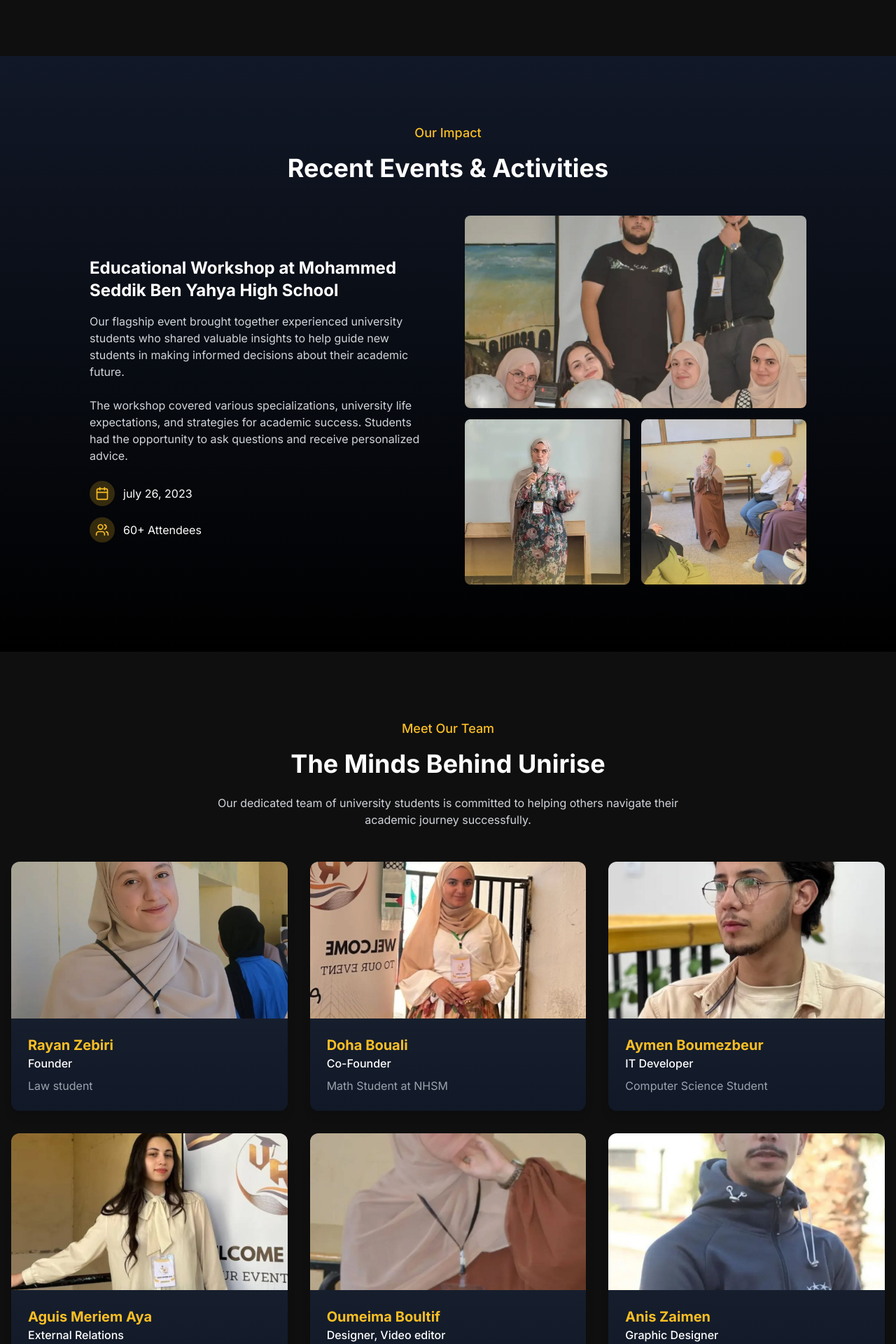
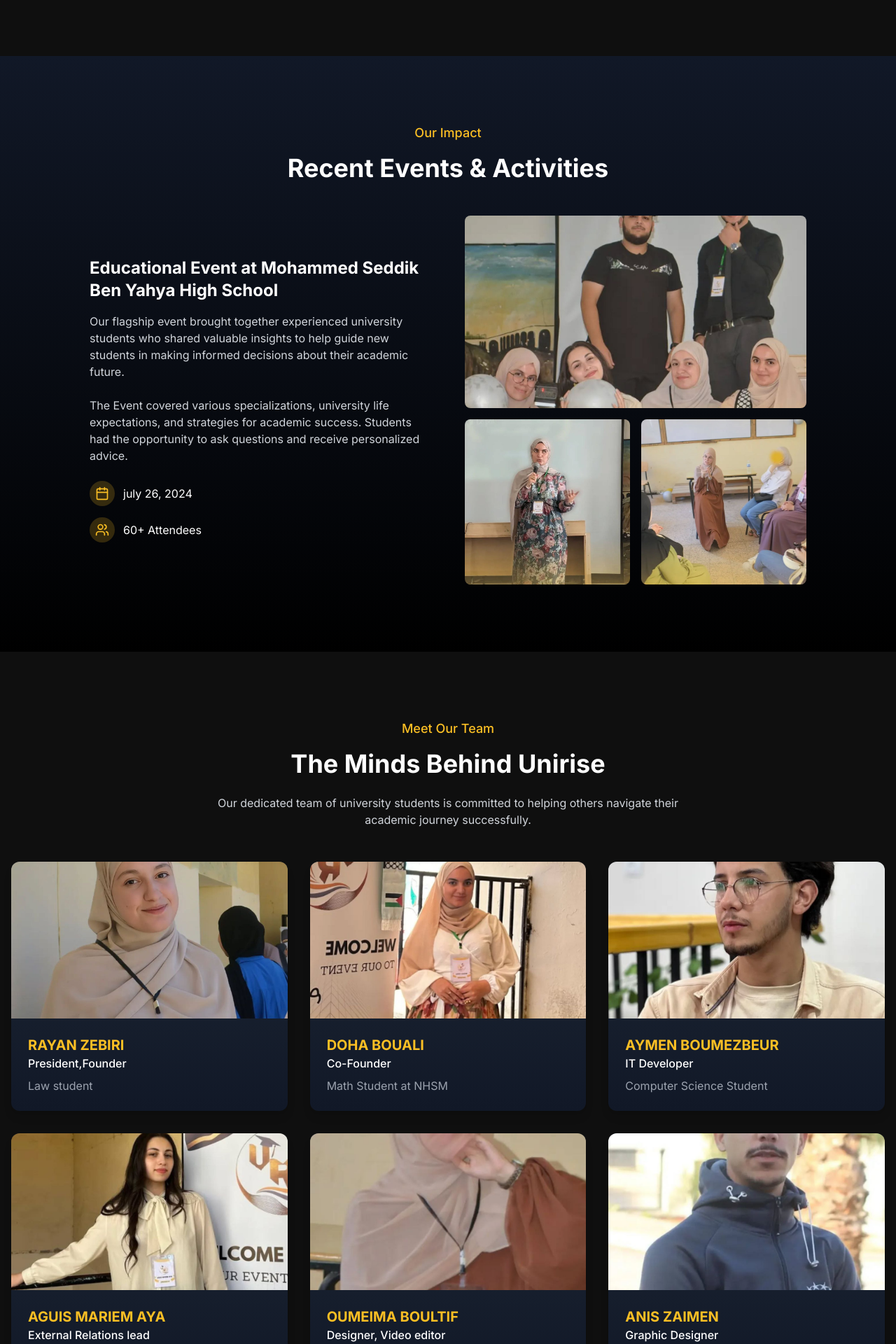
Before and after one commit to minou2442/unirise, a React (Vite) app: page / in a window 1280 px wide. Shown: the part 1656-3576 px from the top of the page at 70% size. Built offline with nearby package versions, Linux system fonts and the light colour scheme.

Commit message:
Update UniriseHomePage.tsx

```diff
--- a/src/pages/UniriseHomePage.tsx
+++ b/src/pages/UniriseHomePage.tsx
@@ -74,36 +74,36 @@ export default function UniriseHomePage() {
 
   const teamMembers: TeamMember[] = [
     {
-      name: "Rayan Zebiri",
-      role: "Founder",
+      name: "RAYAN ZEBIRI",
+      role: "President,Founder",
       desc: "Law student",
       image: rayan
     },
     {
-      name: "Doha Bouali",
+      name: "DOHA BOUALI",
       role: "Co-Founder",
       desc: "Math Student at NHSM",
      image: doha  },
     {
-      name: "Aymen Boumezbeur",
+      name: "AYMEN BOUMEZBEUR",
       role: "IT Developer",
       desc: "Computer Science Student",
       image: me
     },
     {
-      name: "Aguis Meriem Aya",
-      role: "External Relations",
+      name: "AGUIS MARIEM AYA",
+      role: "External Relations lead",
       desc: "Marketing student",
       image: mariam
     },
     {
-      name: "Oumeima Boultif",
+      name: "OUMEIMA BOULTIF",
       role: "Designer, Video editor",
       desc: "Civil Engineering Student",
       image:oum
     },
     {
-      name: "Anis Zaimen",
+      name: "ANIS ZAIMEN",
       role: "Graphic Designer",
       desc: "Electronics Student",
       image: niss
@@ -246,7 +246,7 @@ export default function UniriseHomePage() {
             >
               <div className="space-y-6">
                 <p className="text-gray-300">
-                  Unirise El-Milia is an initiative organized by a group of passionate university students aiming to guide high school graduates and new university students in their academic journey.
+                  Unirise is an initiative organized by a group of passionate university students aiming to guide high school graduates and new university students in their academic journey.
                 </p>
                 <p className="text-gray-300">
                   Located in El Milia, Jijel, we aim to provide consultations, support, and advice to help students choose the right specializations and adapt to university life.
@@ -348,20 +348,20 @@ export default function UniriseHomePage() {
             >
               <div>
                 <h3 className="text-2xl font-bold mb-4">
-                  Educational Workshop at Mohammed Seddik Ben Yahya High School
+                  Educational Event at Mohammed Seddik Ben Yahya High School
                 </h3>
                 <p className="text-gray-300 mb-6">
                   Our flagship event brought together experienced university students who shared valuable insights to help guide new students in making informed decisions about their academic future.
                 </p>
                 <p className="text-gray-300 mb-6">
-                  The workshop covered various specializations, university life expectations, and strategies for academic success. Students had the opportunity to ask questions and receive personalized advice.
+                  The Event covered various specializations, university life expectations, and strategies for academic success. Students had the opportunity to ask questions and receive personalized advice.
                 </p>
                 <div className="space-y-4">
                   <div className="flex items-center">
                     <div className="bg-yellow-400/20 rounded-full p-2 mr-3">
                       <Calendar className="w-5 h-5 text-yellow-400" />
                     </div>
-                    <span>july 26, 2023</span>
+                    <span>july 26, 2024 </span>
                   </div>
                   <div className="flex items-center">
                     <div className="bg-yellow-400/20 rounded-full p-2 mr-3">
```
